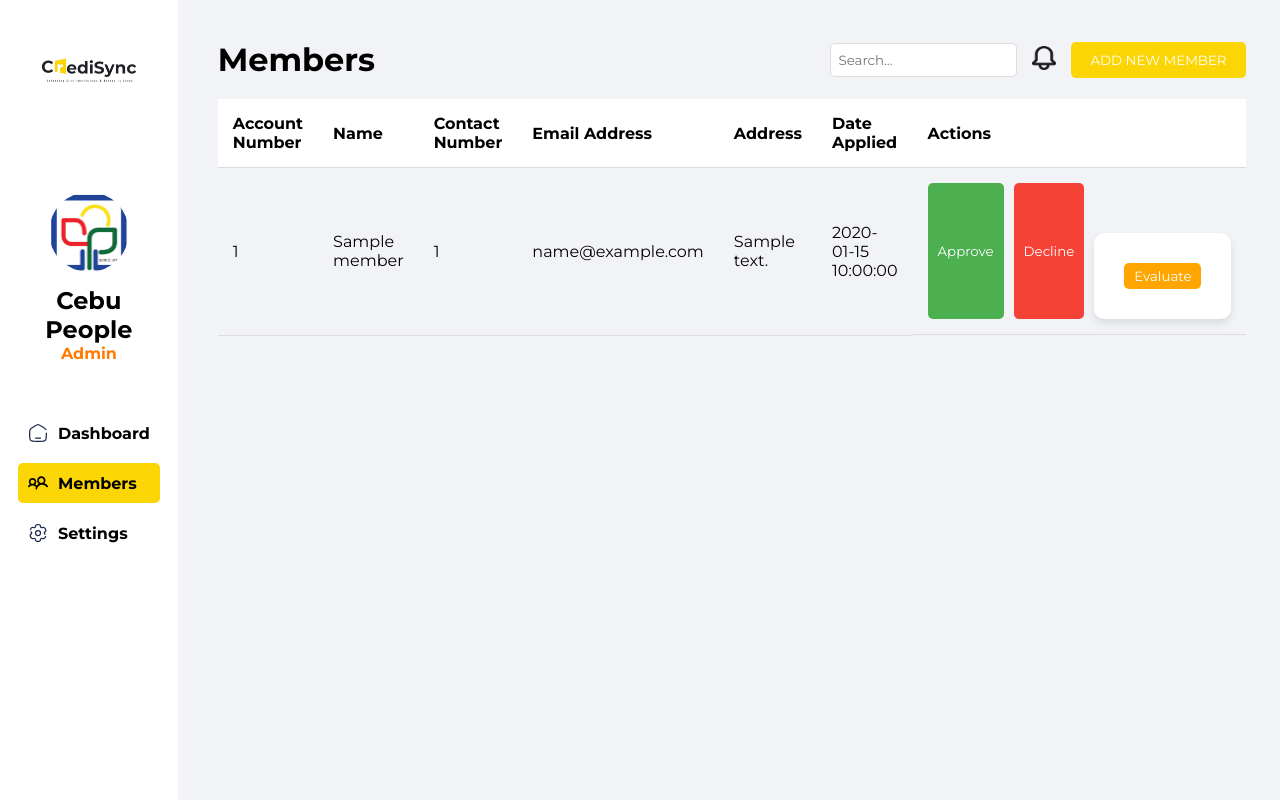
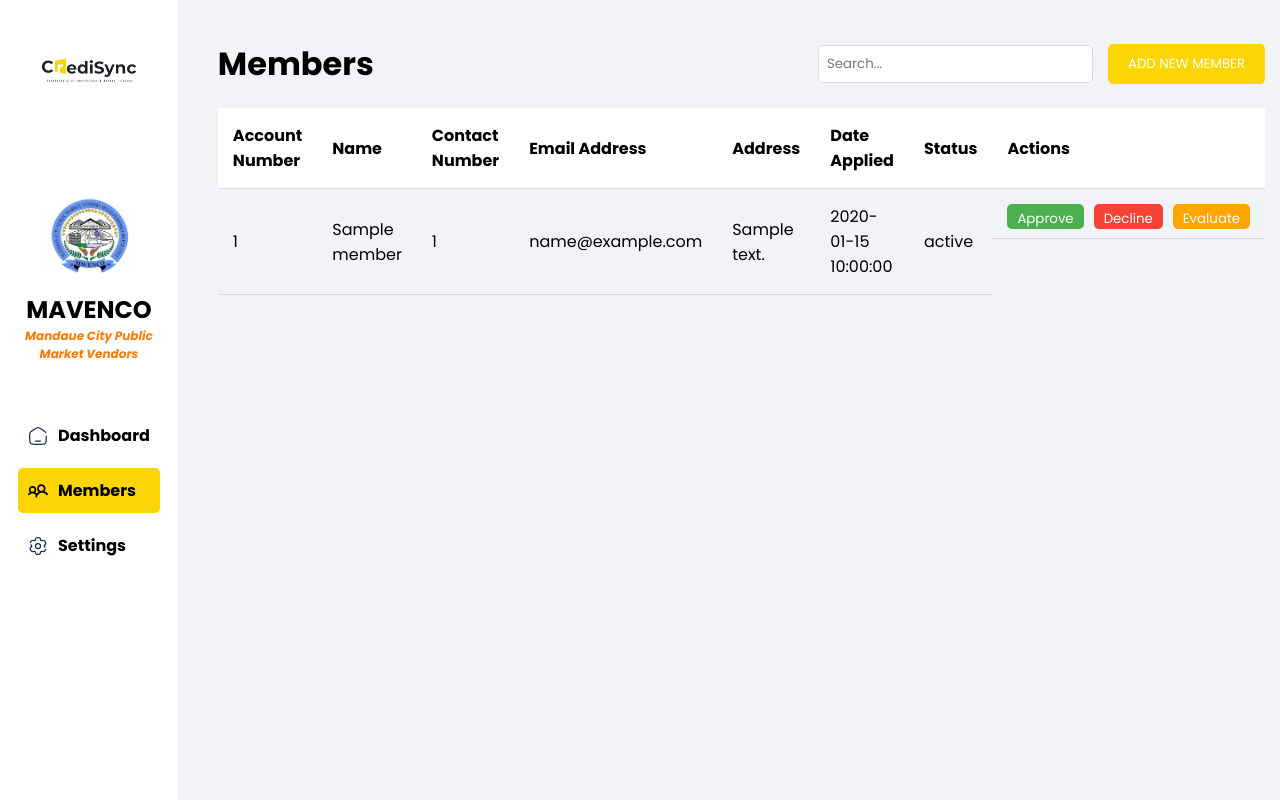
Before and after one commit to martinezcristy/CrediSyncML, a Flask app: template templates/members.html in a window 1280 px wide. Run offline with Flask 3, Linux system fonts and the light colour scheme; the template is opened without the code that fills it: most values are stand-ins (such as "Sample title", 1, 10 or a date in 2020); parts of the project's set-up code (start-up, migrations or seed data) failed here and were passed over; some libraries are stand-ins or nearby versions.

Commit message:
fixed some issues in table row; need to fix decline and eval next

```diff
--- a/app.py
+++ b/app.py
@@ -82,7 +82,7 @@ def members():
         date_applied = request.form['date-applied']
 
         try:
-            cur.execute("INSERT INTO members (account_number, name, contact_number, email, address, date_applied) VALUES (%s, %s, %s, %s, %s, %s)", (account_number, name, contact_number, email, address, date_applied))
+            cur.execute("INSERT INTO members (account_number, name, contact_number, email, address, date_applied, status) VALUES (%s, %s, %s, %s, %s, %s, 'Pending')", (account_number, name, contact_number, email, address, date_applied))
             mysql.connection.commit()
             # Return success response
             return jsonify({"success": True}), 200
@@ -96,6 +96,44 @@ def members():
 
     # return render_template('members.html')
     return render_template('members.html', members=members_data)
+
+# Declined  members route
+@app.route('/decline_member', methods=['POST'])
+def decline_member():
+    # decline using account number
+    account_number = request.json.get('account_number')
+
+    if not account_number:
+        return jsonify({"error": "Account number not provided"}), 400
+
+    cur = mysql.connection.cursor()
+
+    try:
+        # Retrieve the member details didto sa members table gamit ang account number gikan html
+        cur.execute("SELECT * FROM members WHERE account_number = %s", (account_number,))
+        member = cur.fetchone()
+
+        if not member:
+            return jsonify({"error": "Member not found"}), 404
+
+         # Update the member's status to 'Declined' in members table
+        cur.execute("UPDATE members SET status = 'Declined' WHERE account_number = %s", (account_number,))
+
+        # Insert the declined member into declined_members table
+        cur.execute("INSERT INTO declined_members (account_number, name, contact_number, email, address, date_applied, status) VALUES (%s, %s, %s, %s, %s, %s, 'Declined')",
+                    (member['account_number'], member['name'], member['contact_number'], member['email'], member['address'], member['date_applied']))
+
+        # Delete the member from the members table pero no need for now since we want to countnumber of rows in members para display in dashboard
+        # cur.execute("DELETE FROM members WHERE account_number = %s", (account_number,))
+        # mysql.connection.commit()
+
+        return jsonify({"message": "Member declined successfully!"}), 200
+    except Exception as e:
+        mysql.connection.rollback()  # Rollback in case of error
+        return jsonify({"error": str(e)}), 500
+    finally:
+        cur.close()
+
 
 @app.route('/send_approval_email', methods=['POST'])
 def send_approval_email_route():
@@ -140,6 +178,30 @@ def send_approval_email_route():
             return jsonify({"error": str(e)}), 500
     return jsonify({"error": "Recipient not provided."}), 400
 
+# Route to update member status
+@app.route('/update_member_status', methods=['POST'])
+def update_member_status():
+    data = request.json
+    account_number = data.get('account_number')
+    status = data.get('status')
+
+    if not account_number or not status:
+        return jsonify({"error": "Account number or status not provided"}), 400
+
+    cur = mysql.connection.cursor()
+
+    try:
+        # Update the member's status
+        cur.execute("UPDATE members SET status = %s WHERE account_number = %s", (status, account_number))
+        mysql.connection.commit()
+
+        return jsonify({"success": True}), 200
+    except Exception as e:
+        mysql.connection.rollback()  # Rollback in case of error
+        return jsonify({"error": str(e)}), 500
+    finally:
+        cur.close()
+
 # Settings route
 @app.route('/settings', methods=['GET', 'POST'])
 def settings():
@@ -150,15 +212,10 @@ def settings():
 def evaluation():
     return render_template('evaluation.html')
 
-# Approve route
-@app.route('/approveMember')
-def approve():
-    return 'test approve'
-
+# display 404 html
 @app.errorhandler(404)
 def page_not_found(error):
     return render_template('404.html'), 404
 
-
 if __name__ == "__main__":
     app.run(debug=True)
--- a/static/css/styles.css
+++ b/static/css/styles.css
@@ -1,5 +1,5 @@
 @import url('https://fonts.googleapis.com/css2?family=Montserrat:wght@400;700&display=swap');
-@import url('https://fonts.googleapis.com/css2?family=Roboto:ital,wght@0,100;0,300;0,400;0,500;0,700;0,900;1,100;1,300;1,400;1,500;1,700;1,900&display=swap');
+@import url('https://fonts.googleapis.com/css2?family=Poppins:ital,wght@0,100;0,200;0,300;0,400;0,500;0,600;0,700;0,800;0,900;1,100;1,200;1,300;1,400;1,500;1,600;1,700;1,800;1,900&family=Raleway:ital,wght@0,100..900;1,100..900&family=Roboto+Mono:ital,wght@0,100..700;1,100..700&family=Roboto:ital,wght@0,100;0,300;0,400;0,500;0,700;0,900;1,100;1,300;1,400;1,500;1,700;1,900&family=Work+Sans:ital,wght@0,100..900;1,100..900&display=swap');
 
 /* General Reset */
 :root {
@@ -13,7 +13,7 @@
     margin: 0;
     padding: 0;
     box-sizing: border-box;
-    font-family: 'Montserrat', sans-serif;
+    font-family: 'Poppins', sans-serif;
 }
 
 body {
@@ -78,6 +78,8 @@ body {
 .admin-role {
     color: var(--accent-color);
     font-weight: bold;
+    font-style: italic;
+    font-size: 12px;
 }
 
 .menu-item {
@@ -165,6 +167,16 @@ body {
 .members-table th {
     background-color: var(--primary-color);
 }
+ /* Set a fixed height for each cell */
+.members-table td {
+    min-height: 50px !important;
+    height: 50px !important;
+    vertical-align: middle; /* Ensure the content is centered vertically */
+}
+
+.members-table tr {
+    height: 50px !important;
+}
 
 .actions {
     display: flex;
@@ -180,14 +192,20 @@ body {
 }
 
 .actions .approve {
+    min-height: 25px !important;
+    height: 25px !important;
     background-color: #4CAF50;
 }
 
 .actions .decline {
+    min-height: 25px !important;
+    height: 25px !important;
     background-color: #f44336;
 }
 
 .actions .evaluate {
+    min-height: 25px !important;
+    height: 25px !important;
     background-color: #ffa500;
 }
 
@@ -197,7 +215,7 @@ body {
     display: flex;
     overflow-x: auto;
     gap: 40px;
-    margin-left:40px;
+    margin-left: 5px;
     margin-top: 20px;
     justify-content: flex-start;
 }
@@ -302,8 +320,9 @@ hr {
     font-weight: bold;
     color: rgb(6, 5, 5);
     background-color: var(--secondary-color);
-    border: none;
+    border: black;
     border-radius: 5px;
+    border-color: #000000;
     cursor: pointer;
     transition: background-color 0.3s ease;
 }
@@ -482,10 +501,11 @@ hr {
     display: grid;
     grid-template-columns: 2fr 1fr; /* 2 columns: form on the left, results on the right */
     gap: 30px;
-    padding: 20px;
+    padding: 40px;
 }
 
 .evaluation-main-content .evaluation-form {
+    flex-grow: 1;
     padding: 20px;
     border-radius: 10px;
     box-shadow: 0px 4px 8px rgba(0, 0, 0, 0.1);
@@ -692,7 +712,6 @@ form {
     transform: scale(0.98);
 }
 
-
 /* Textarea Specific Style */
 textarea {
     resize: vertical; /* Allow vertical resizing only */
--- a/static/js/addMember.js
+++ b/static/js/addMember.js
@@ -52,6 +52,7 @@ document.getElementById("addMemberForm").onsubmit = function(e) {
                 // Dynamically create the new table row
                 let newRow = document.createElement("tr");
                 let applicantName = document.getElementById("name").value;
+                let status = "Pending";
                 newRow.innerHTML = `
                     <td>${document.getElementById("account-number").value}</td>
                     <td>${applicantName}</td>
@@ -59,6 +60,7 @@ document.getElementById("addMemberForm").onsubmit = function(e) {
                     <td>${document.getElementById("email-address").value}</td>
                     <td>${document.getElementById("address").value}</td>
                     <td>${document.getElementById("date-applied").value}</td>
+                    <td>${status}</td>
                     <td class="actions">
                         <button class="approve"
                             data-email="${document.getElementById("email-address").value}" data-name="${applicantName}">Approve</button>
@@ -133,6 +135,24 @@ function confirmApprove() {
         .then(response => response.json())
         .then(data => {
             if (data.message) {
+                // Send request to update the member's status to "Approved"
+                return fetch('/update_member_status', {
+                    method: 'POST',
+                    headers: {
+                        'Content-Type': 'application/json',
+                    },
+                    body: JSON.stringify({
+                        account_number: approveButton.closest('tr').cells[0].textContent, // Get account number
+                        status: 'Approved' // Set status to "Approved"
+                     }),
+                });
+            } else {
+                alert('Error: ' + data.error);
+            }
+        })
+        .then(response => response.json())
+        .then(data => {
+            if (data.message) {
                 alert(`Approved! Email sent to: ${currentApproveEmail}`);
                 const rows = membersTableBody.querySelectorAll("tr");
                 rows.forEach(row => {
--- a/static/js/declineMember.js
+++ b/static/js/declineMember.js
@@ -11,8 +11,38 @@ function closeDeclineModal() {
 
 function confirmDecline() {
     if (currentDeclineRow) {
-        currentDeclineRow.remove(); // Remove the row from the table
-        alert("Member declined!");
+        // Get account number from the current row
+        const accountNumber = currentDeclineRow.cells[0].textContent; // Assuming account number is in the first cell (td)
+
+        fetch('/decline_member', {
+            method: 'POST',
+            headers: {
+                'Content-Type': 'application/json',
+            },
+            body: JSON.stringify({ account_number: accountNumber }), // Sending account number to backend
+        })
+        .then(response => {
+            if (!response.ok) {
+                throw new Error('Network response was not ok ' + response.statusText);
+            }
+            return response.json();
+        })
+        .then(data => {
+            alert(data.message);
+            currentDeclineRow.remove(); // Remove the row from the table if the request is successful
+        })
+        .catch(error => {
+            console.error('There was a problem with the fetch operation:', error);
+            alert('Failed to decline the member. Please try again.');
+        });
     }
     closeDeclineModal();
 }
+
+// function confirmDecline() {
+//     if (currentDeclineRow) {
+//         currentDeclineRow.remove(); // Remove the row from the table
+//         alert("Member declined!");
+//     }
+//     closeDeclineModal();
+// }
--- a/templates/members.html
+++ b/templates/members.html
@@ -16,9 +16,9 @@
         </div>
 
         <div class="profile-section">
-            <img src="{{ url_for('static', filename='images/cpmp-logo.jpg') }}" alt="Karthi Madesh" class="profile-pic">
-            <h2>Cebu People</h2>
-            <p class="admin-role">Admin</p>
+            <img src="{{ url_for('static', filename='images/mavenco.png') }}" alt="Coop Profile" class="profile-pic">
+            <h2>MAVENCO</h2>
+            <p class="admin-role">Mandaue City Public Market Vendors</p>
         </div>
 
         <!-- Sidebar Navigation -->
@@ -37,9 +37,6 @@
             <h1>Members</h1>
             <div class="header-right">
                 <input type="text" placeholder="Search..." class="search-bar">
-                <button class="notification-bell" aria-label="Notifications">
-                    <img src="{{ url_for('static', filename='icons/bell-icon.png') }}" alt="Notification Bell">
-                </button>
                 <button class="add-member-btn">ADD NEW MEMBER</button>
             </div>
         </div>
@@ -53,27 +50,26 @@
                     <th>Email Address</th>
                     <th>Address</th>
                     <th>Date Applied</th>
+                    <th>Status</th>
                     <th>Actions</th>
                 </tr>
             </thead>
             <tbody method="GET">
                 {% for member in members %}
-                <tr>
+                <tr data-account-number="{{ member['account_number'] }}">
                     <td>{{ member.account_number }}</td>
                     <td>{{ member.name }}</td>
                     <td>{{ member.contact_number }}</td>
                     <td>{{ member.email }}</td>
                     <td>{{ member.address }}</td>
                     <td>{{ member.date_applied }}</td>
+                    <td>{{ member.status }}</td>
                     <td class="actions">
                         <button class="approve">Approve</button>
                         <button class="decline" onclick="openDeclineModal(this)">Decline</button>
-                        <!-- Evaluate Button -->
-                        <form action="{{ url_for('evaluation') }}" method="GET">
-                            <input type="hidden" name="member_id" value="{{ member['id'] }}">
-                            <button type="submit" class="evaluate">Evaluate</button>
-                        </form>
+                        <button class="evaluate" onclick="evaluateMember()">Evaluate</button>
                     </td>
+
                 </tr>
                 {% endfor %}
             </tbody>
--- a/templates/settings.html
+++ b/templates/settings.html
@@ -14,9 +14,9 @@
         </div>
 
         <div class="profile-section">
-            <img src="{{ url_for('static', filename='images/cpmp-logo.jpg') }}" alt="Karthi Madesh" class="profile-pic">
-            <h2>Cebu People</h2>
-            <p class="admin-role">Admin</p>
+            <img src="{{ url_for('static', filename='images/mavenco.png') }}" alt="Karthi Madesh" class="profile-pic">
+            <h2>MAVENCO</h2>
+            <p class="admin-role">Mandaue City Public Market Vendors</p>
         </div>
 
         <!-- Sidebar Navigation -->
```
Also changed, not shown: templates/dashboard.html (+4 -4 lines), templates/evaluation.html (+5 -5 lines), static/images/mavenco.png (added), static/js/evaluate.js (added).
